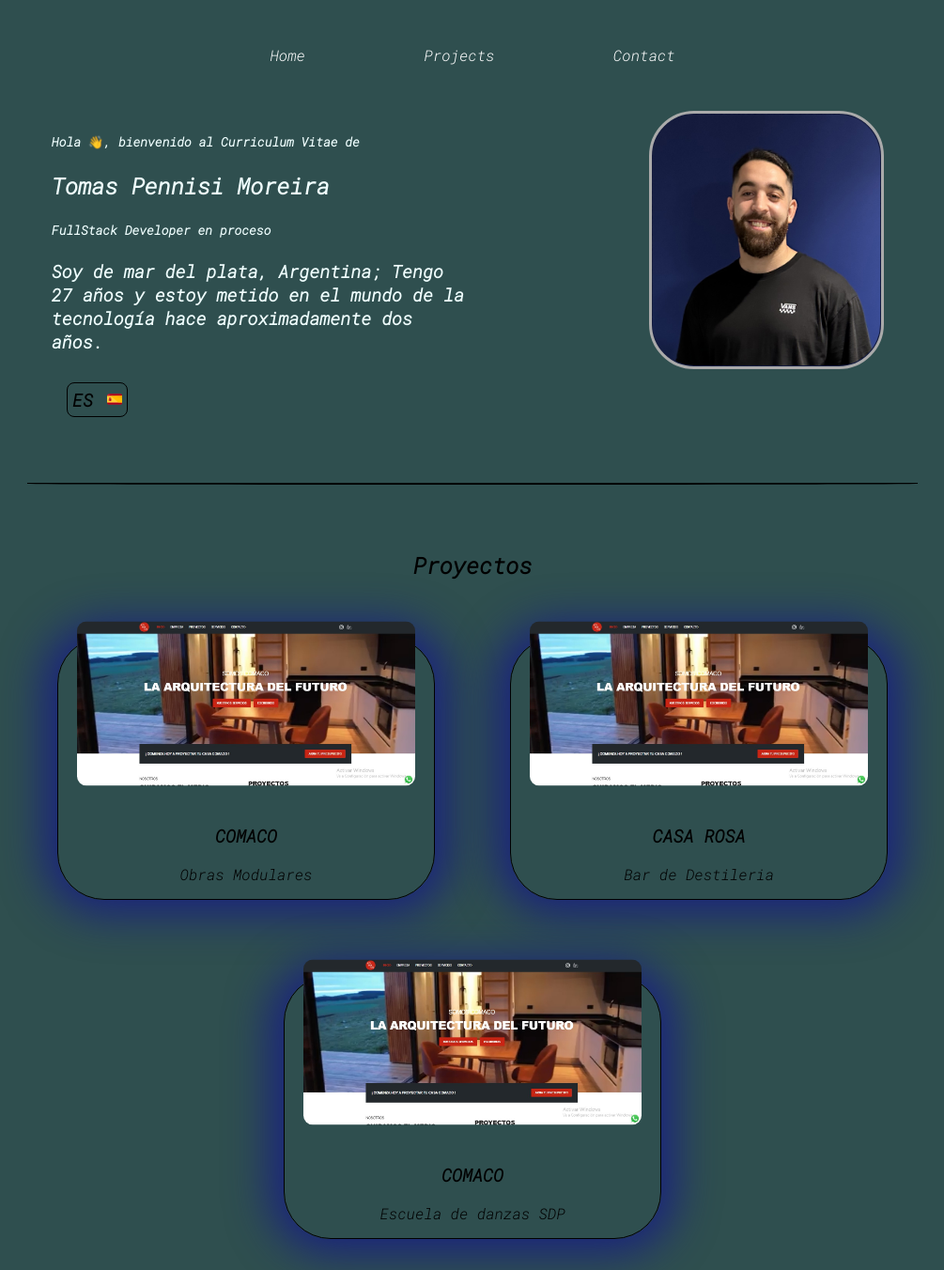
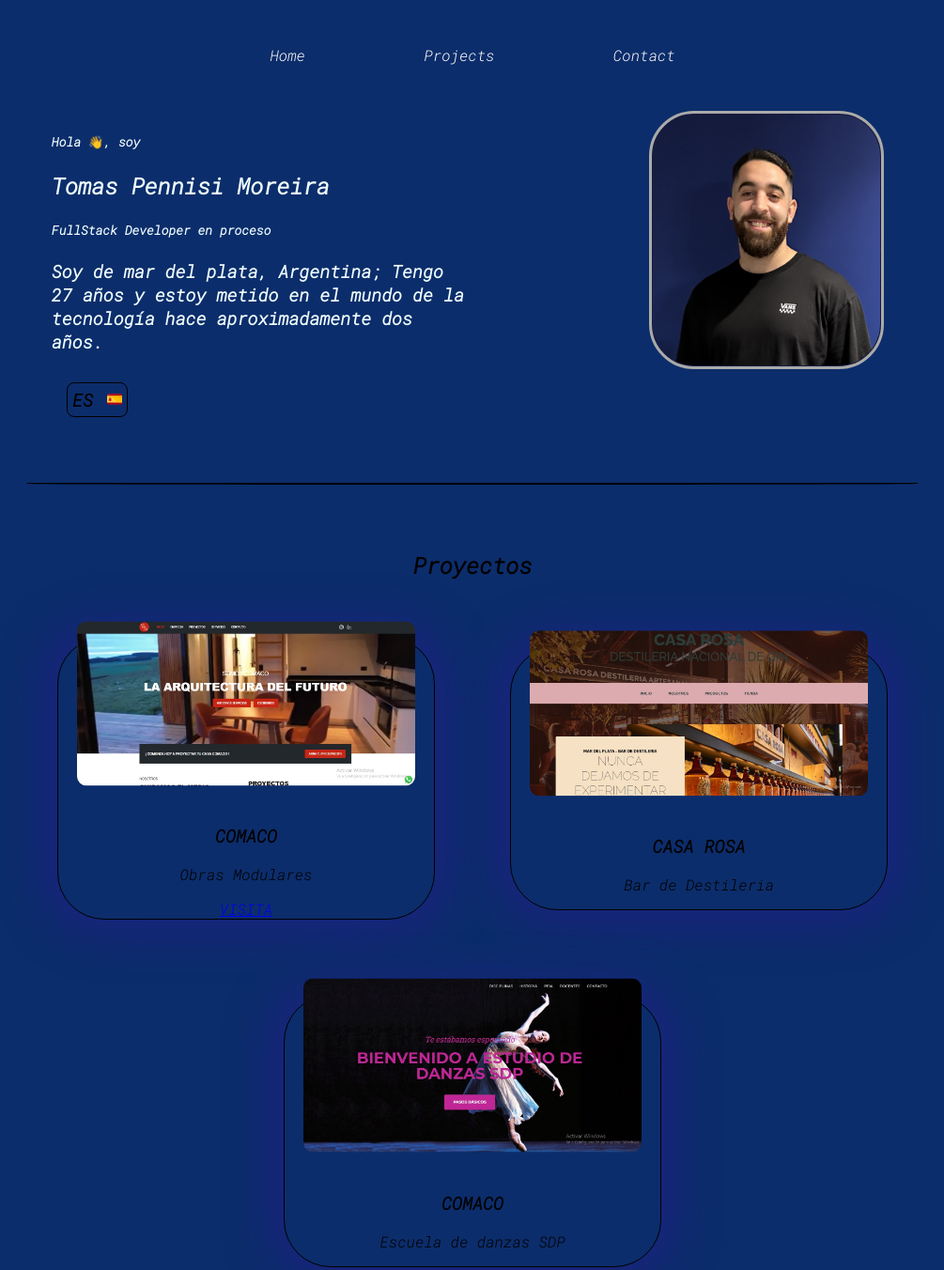
Before and after one commit to moreiratomas22/cvcompartido, a plain HTML site: page index.html in a window 1280 px wide. Shown: the top 1352 px of the page at 94% size, without its empty margins (137-1142 px from the left). Drawn offline with Linux system fonts and the light colour scheme.

Commit message:
Agregando fotos proyectos, cambiando fondo

```diff
--- a/ESTILOS/estilosCV.css
+++ b/ESTILOS/estilosCV.css
@@ -4,9 +4,11 @@
 body {
   font-family: 'Roboto Mono', monospace;
   /* background-image: url(/imagenes/css-critico.jpg); */
-  background-color: darkslategray;
+  background-color: #0c2d6b;
   background-size: 100%;
   background-repeat: no-repeat;
+
+
 }
 
 /* PREGUNTAR JOACO DESDE AQUI */
--- a/index.html
+++ b/index.html
@@ -22,7 +22,7 @@
     <main>
         <section id="nomina">
             <div class="dataPer">
-                <h5 id="greeting">Hola 👋, bienvenido al Curriculum Vitae de</h5>
+                <h5 id="greeting">Hola 👋, soy</h5>
                 <h2 id="propietario">Tomas Pennisi Moreira</h2>
                 <h5>FullStack Developer en proceso</h5>
                 <h3 id="descripcion">Soy de mar del plata, Argentina; Tengo 27 años y estoy metido en el mundo de la
@@ -50,18 +50,18 @@
             <img src="/imagenes/proj/comacoProy.jpg" alt="Web de construccion modular">
             <h3>COMACO</h3>
             <p>Obras Modulares</p>
-            <a href="https://www.comaco.com.ar" target="_blank"></a>
+            <a href="https://www.comaco.com.ar" target="_blank">VISITA</a>
         </div>
 
         <div class="card">
-            <img src="/imagenes/proj/comacoProy.jpg" alt="Web de construccion modular">
+            <img src="/imagenes/proj/casaRosaProy.jpg" alt="Web de construccion modular">
             <h3>CASA ROSA</h3>
             <p>Bar de Destileria</p>
             <a href="https://casarosadestileriaartesanal.netlify.app/" target="_blank"></a>
         </div>
 
         <div class="card">
-            <img src="/imagenes/proj/comacoProy.jpg" alt="Web de construccion modular">
+            <img src="/imagenes/proj/escuelaSDP.jpg" alt="Web de construccion modular">
             <h3>COMACO</h3>
             <p>Escuela de danzas SDP</p>
             <a href="https://academiadebailesdp.netlify.app/" target="_blank"></a>
```
